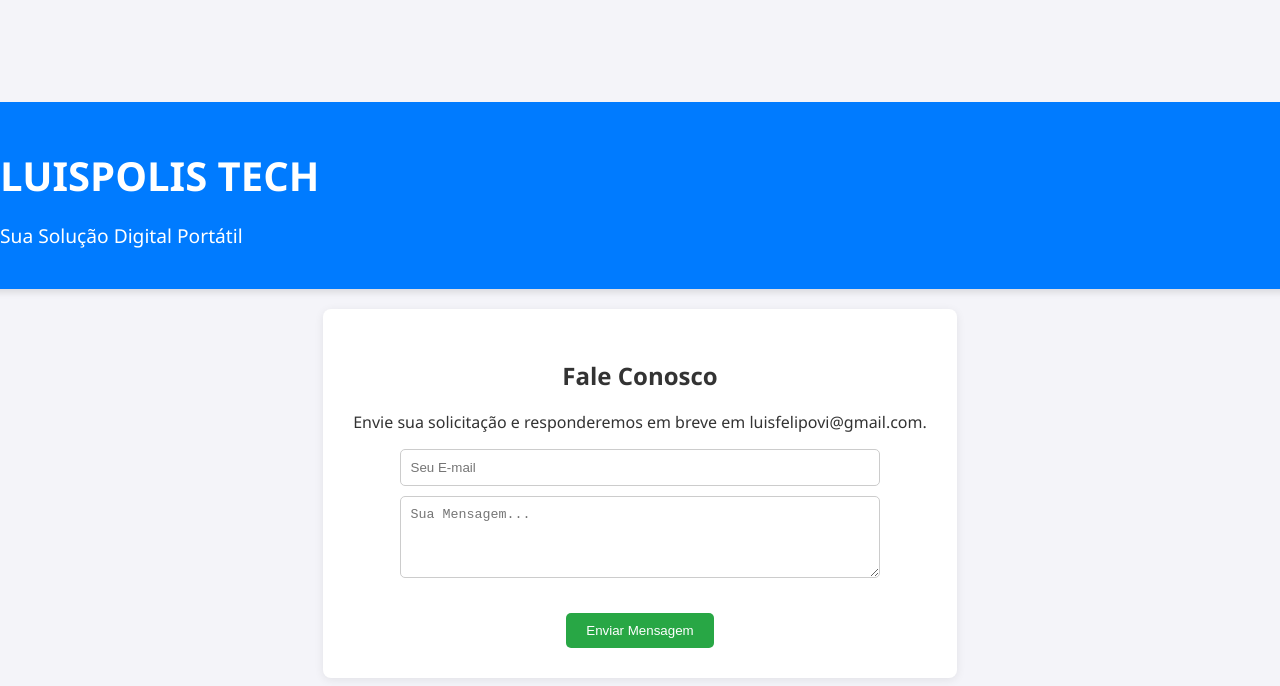
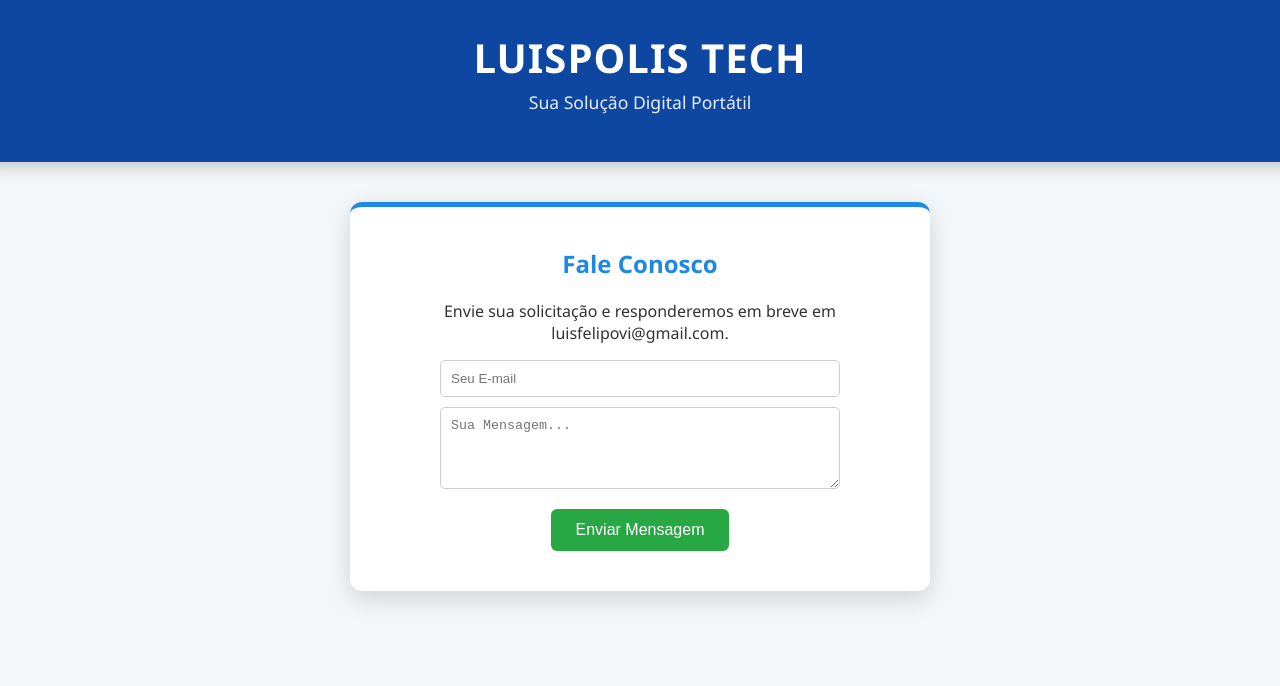
Before and after one commit to luispolis124/luispolis-tech, a plain HTML site: page index.html in a window 1280 px wide. Drawn offline with Linux system fonts and the light colour scheme.

Commit message:
Aplica design profissional (CSS aprimorado) para LUISPOLIS TECH.

```diff
--- a/style.css
+++ b/style.css
@@ -1,50 +1,84 @@
-/* style.css: O visual da sua empresa */
+/* style.css: Design Profissional para LUISPOLIS TECH */
+
+/* Configurações Globais */
 body {
     font-family: 'Segoe UI', Tahoma, Geneva, Verdana, sans-serif;
-    background-color: #f4f4f9;
+    background-color: #f4f7f9; /* Fundo Cinza Claro Suave */
     color: #333;
     margin: 0;
     padding: 0;
     display: flex;
     flex-direction: column;
     align-items: center;
-    justify-content: center;
+    justify-content: flex-start; /* Alinha o conteúdo ao topo */
     min-height: 100vh;
 }
 
+/* Cabeçalho */
 header {
-    background-color: #007bff; /* Azul corporativo */
+    background-color: #0d47a1; /* Azul Escuro (Institucional) */
     color: white;
-    padding: 20px;
+    padding: 30px 20px;
     width: 100%;
-    box-shadow: 0 4px 6px rgba(0, 0, 0, 0.1);
+    box-shadow: 0 5px 15px rgba(0, 0, 0, 0.2);
+    text-align: center;
 }
 
 h1 {
     font-size: 2.5em;
-    margin-bottom: 5px;
+    margin: 0;
+    letter-spacing: 1px;
 }
 
 #nome-empresa {
-    font-size: 1.2em;
-    font-weight: normal;
+    font-size: 1.1em;
+    font-weight: 300;
+    opacity: 0.9;
+    margin-top: 5px;
 }
 
+/* Bloco de Conteúdo (Formulário) */
 .content {
     background-color: white;
-    padding: 30px;
-    margin: 20px;
-    border-radius: 8px;
-    box-shadow: 0 2px 10px rgba(0, 0, 0, 0.08);
+    padding: 40px;
+    margin: 40px auto;
+    border-radius: 12px;
+    max-width: 500px;
+    width: 90%;
+    box-shadow: 0 8px 25px rgba(0, 0, 0, 0.15); /* Sombra mais destacada */
     text-align: center;
+    border-top: 5px solid #1e88e5; /* Linha de Destaque Azul Claro */
 }
 
-button {
-    background-color: #28a745;
+/* Títulos e Parágrafos */
+h2 {
+    color: #1e88e5; /* Azul Claro para Destaque */
+    margin-top: 0;
+}
+
+/* Estilo dos elementos do Formulário */
+.content form input[type="email"],
+.content form textarea {
+    width: 90%; /* Aumenta a largura do campo */
+    padding: 12px;
+    margin-bottom: 15px;
+    border: 1px solid #ddd;
+    border-radius: 6px;
+    box-sizing: border-box; /* Garante que o padding não aumente o width total */
+}
+
+/* Botão de Envio */
+.content button[type="submit"] {
+    background-color: #28a745; /* Verde de Sucesso */
     color: white;
     border: none;
-    padding: 10px 20px;
-    border-radius: 5px;
+    padding: 12px 25px;
+    border-radius: 6px;
     cursor: pointer;
-    margin-top: 15px;
+    font-size: 1em;
+    transition: background-color 0.3s;
 }
+
+.content button[type="submit"]:hover {
+    background-color: #1e7e34;
+}
```
